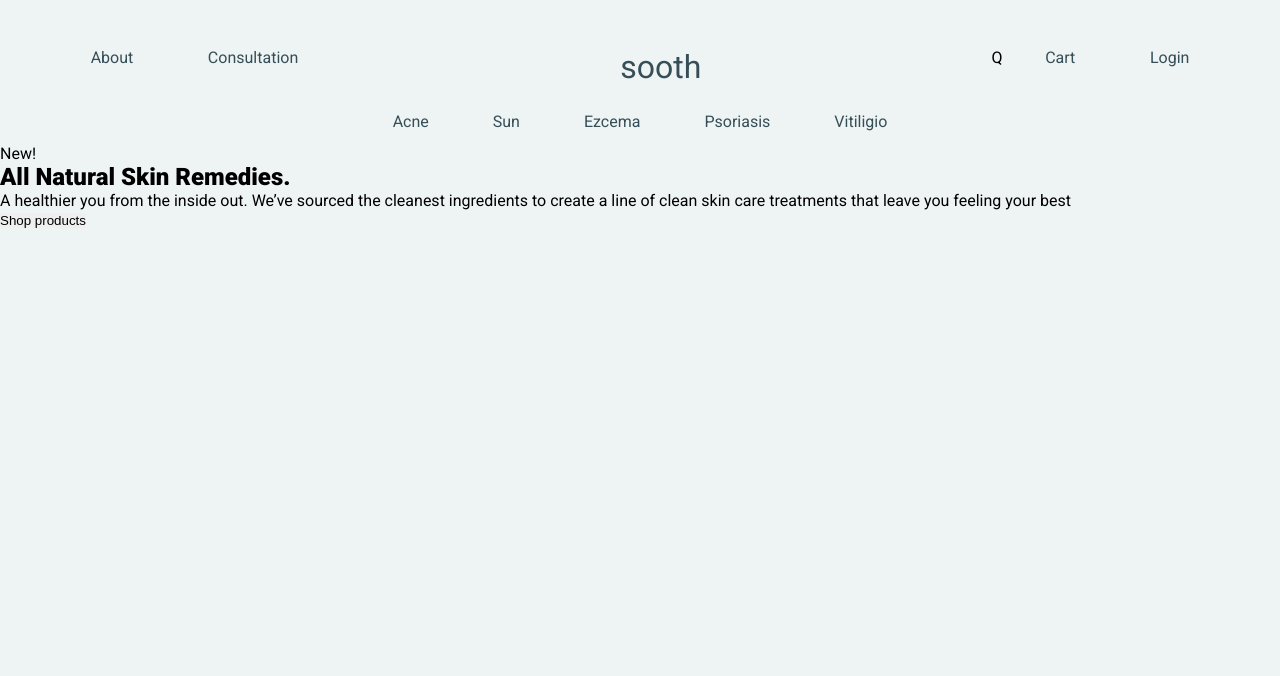
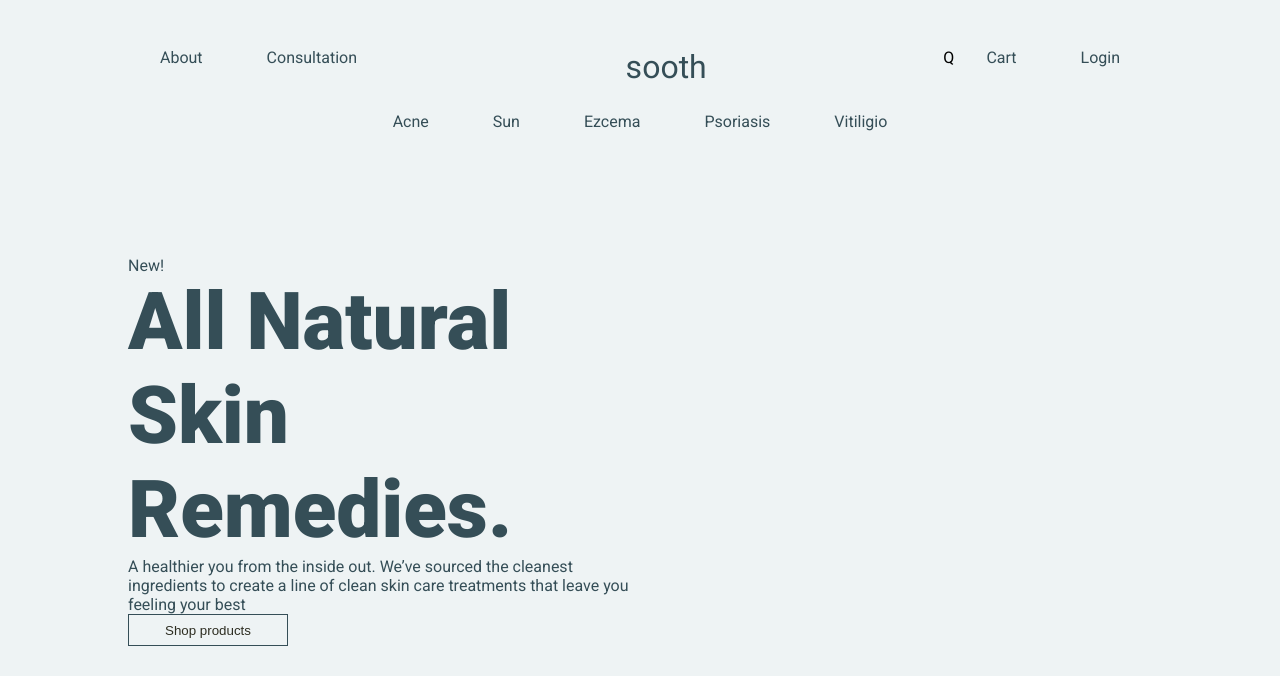
Before and after one commit to SGthatGui/StudioGrapheneNextJsTraining, a Next.js app: page / in a window 1280 px wide. Shown: the top 676 px of the page. Built offline with nearby package versions, Linux system fonts and the light colour scheme.

Commit message:
hero content

```diff
--- a/components/Hero/Hero.module.css
+++ b/components/Hero/Hero.module.css
@@ -0,0 +1,31 @@
+.hero {
+  height: 70vh;
+  margin: 3rem 10vw 0 10vw;
+  color: var(--text);
+}
+
+.herocta {
+  width: 40vw;
+}
+
+.herocta h1 {
+  font-size: 5rem;
+  text-align: left;
+}
+
+.herocta p {
+  font-size: 1rem;
+  text-align: left;
+}
+
+.herowb {
+  color: var(--text);
+  background-color: var(--light);
+  padding: 0.3rem;
+  width: 5rem;
+  text-align: right;
+}
+
+.heroimg {
+  width: 40vw;
+}
--- a/components/Hero/Hero.tsx
+++ b/components/Hero/Hero.tsx
@@ -8,15 +8,20 @@ import styles from './Hero.module.css'
 const Hero: React.FC = () => {
   return (
     <React.Fragment>
-      <section>
-        <p>New!</p>
-        <h1>All Natural Skin Remedies.</h1>
-        <p>
-          A healthier you from the inside out. We’ve sourced the cleanest
-          ingredients to create a line of clean skin care treatments that leave
-          you feeling your best
-        </p>
-        <button>Shop products</button>
+      <section className={styles.hero}>
+        <div className={styles.herocta}>
+          <p className={styles.wtag}>New!</p>
+          <h1>All Natural Skin Remedies.</h1>
+          <p>
+            A healthier you from the inside out. We’ve sourced the cleanest
+            ingredients to create a line of clean skin care treatments that
+            leave you feeling your best
+          </p>
+          <button>Shop products</button>
+        </div>
+        <div className={styles.heroimg}>
+          <img src='' alt='' />
+        </div>
       </section>
     </React.Fragment>
   )
--- a/components/Navigation/Navigation.module.css
+++ b/components/Navigation/Navigation.module.css
@@ -1,10 +1,8 @@
 #navsec {
   display: flex;
   flex-direction: column;
-  height: 6rem;
-  width: 100vw;
-  padding: 0 3rem 0 3rem;
-  margin-top: 3rem;
+  height: 20vh;
+  margin: 3rem 10vw 0 10vw;
 }
 
 .upperslice ul {
--- a/styles/globals.css
+++ b/styles/globals.css
@@ -21,3 +21,11 @@
   padding: 0;
   box-sizing: border-box;
 }
+
+button {
+  color: var(--dark);
+  border: 1px solid var(--text);
+  width: 10rem;
+  height: 2rem;
+  background-color: transparent;
+}
```
